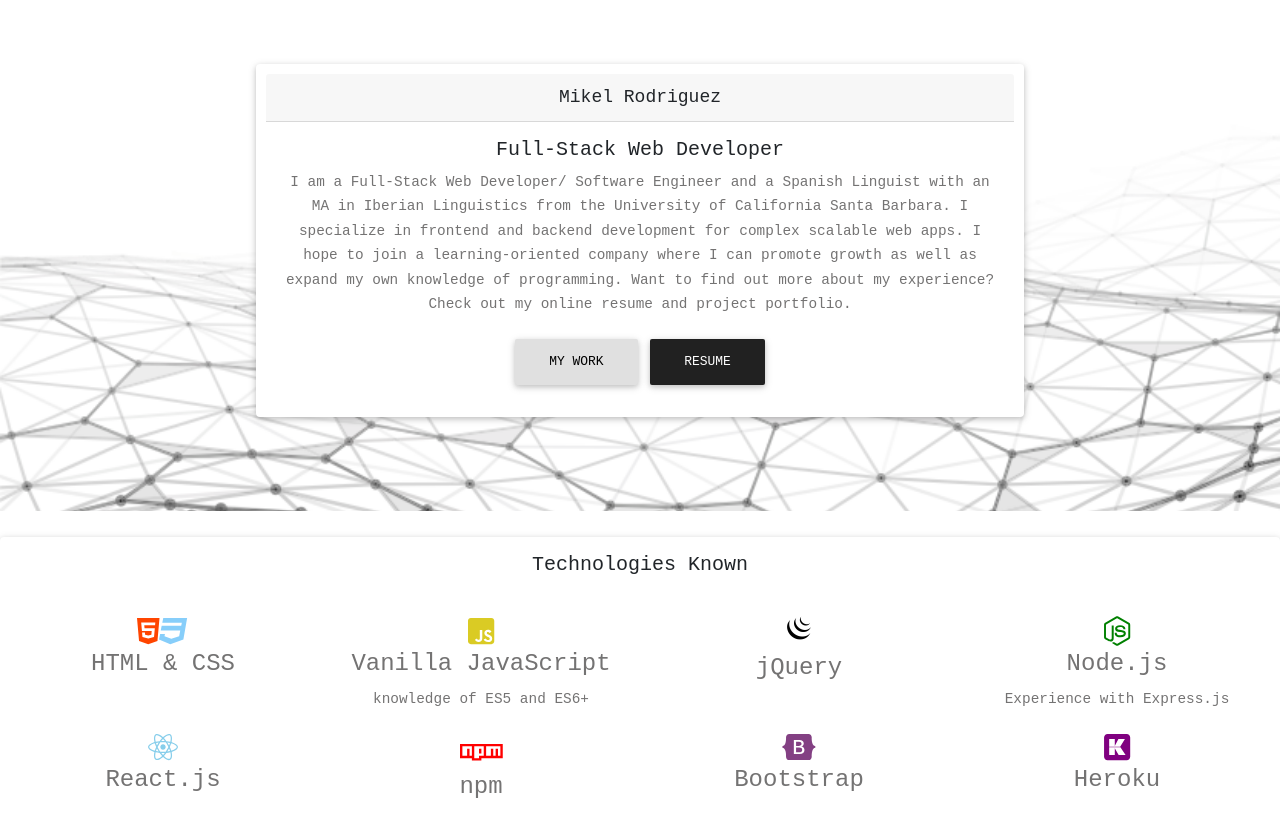
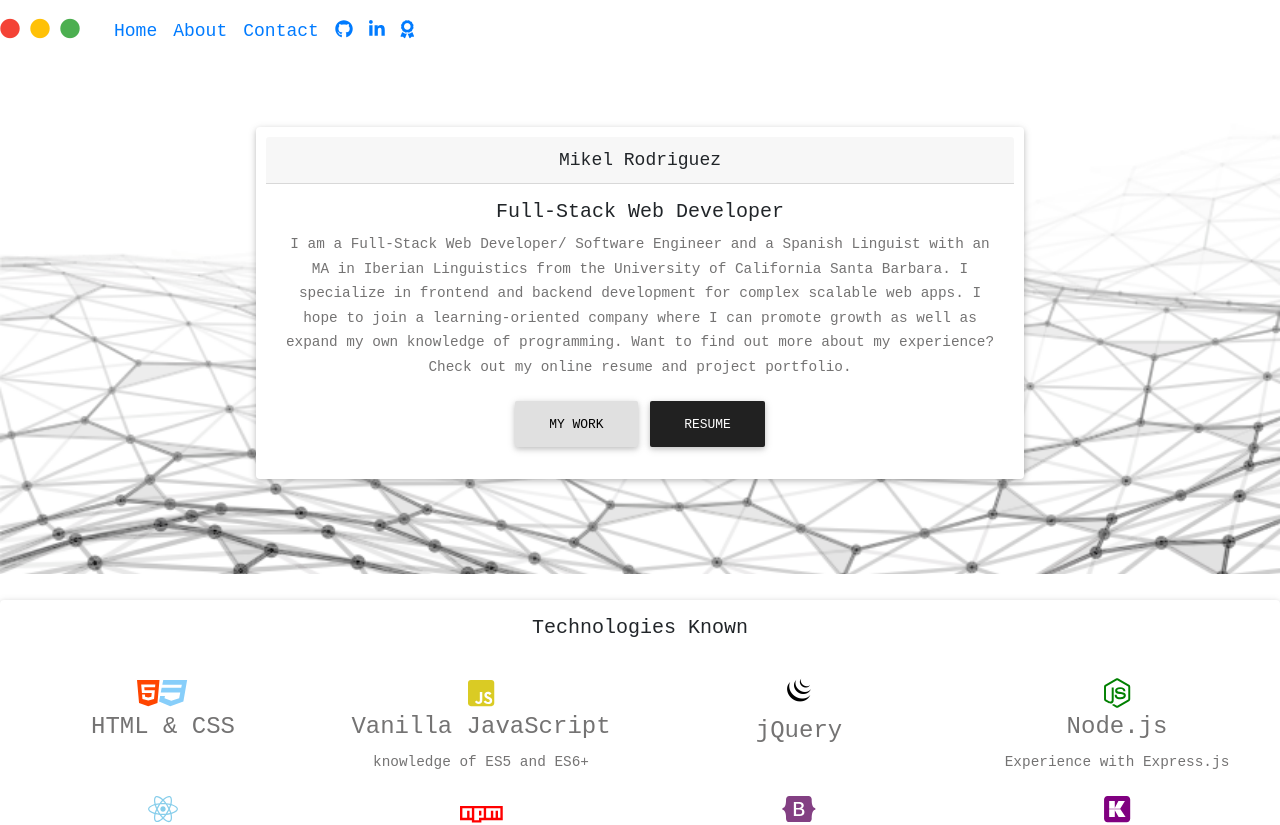
Before and after one commit to MikelTafalla/mikelrv, a React (Create React App) app: page /about in a window 1280 px wide. Shown: the top 825 px of the page. Built offline with nearby package versions, Linux system fonts and the light colour scheme; grey boxes are pictures that could not be loaded.

Commit message:
adds navbar to about component

```diff
--- a/src/components/about.css
+++ b/src/components/about.css
@@ -6,6 +6,7 @@
     background-size: cover;
     background-color: white;
     min-height: 100%;
+
 }
 
 .introcard {
--- a/src/components/about.js
+++ b/src/components/about.js
@@ -4,13 +4,14 @@ import "./about.css"
 import { FontAwesomeIcon } from '@fortawesome/react-fontawesome';
 import { faHtml5, faCss3, faJsSquare, faNodeJs, faReact, faNpm, faBootstrap, faKorvue } from '@fortawesome/free-brands-svg-icons';
 import { faLeaf } from "@fortawesome/free-solid-svg-icons";
+import Navbar from "./navbar"
 
 const About = () => {
     return (
         <React.Fragment>
             <div></div>
             <div className="intro">
-
+                <Navbar />
                 <div className="card text-center introcard">
                     <div className="card-header">
                         Mikel Rodriguez
@@ -58,7 +59,6 @@ const About = () => {
                                     <div className="item-inner">
                                         <div className="item-icon"><img className=" mr-2" src={require("../assets/icons/jquery2.png").default} alt="jQuery" /></div>
                                         <h4 className="item-title">jQuery</h4>
-                                        {/* <div className="item-desc">6 months experience</div> */}
                                     </div>
                                     {/*//item-inner*/}
                                 </div>
```
Also changed, not shown: 1 other file (tests, documents, lock files or other folders).
